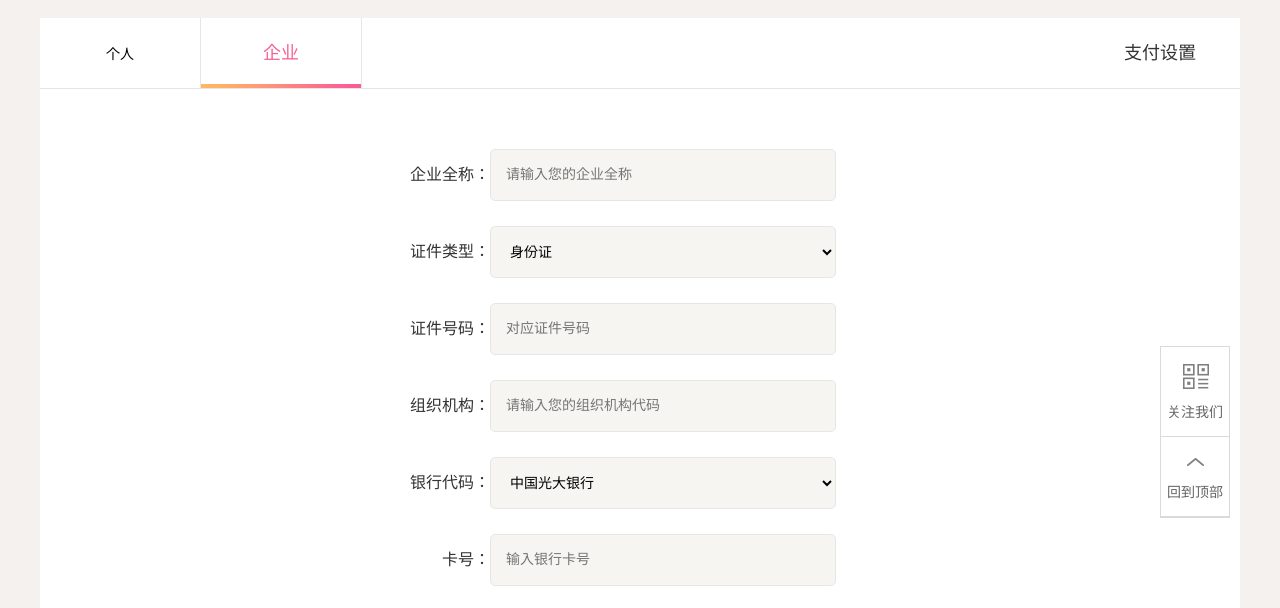
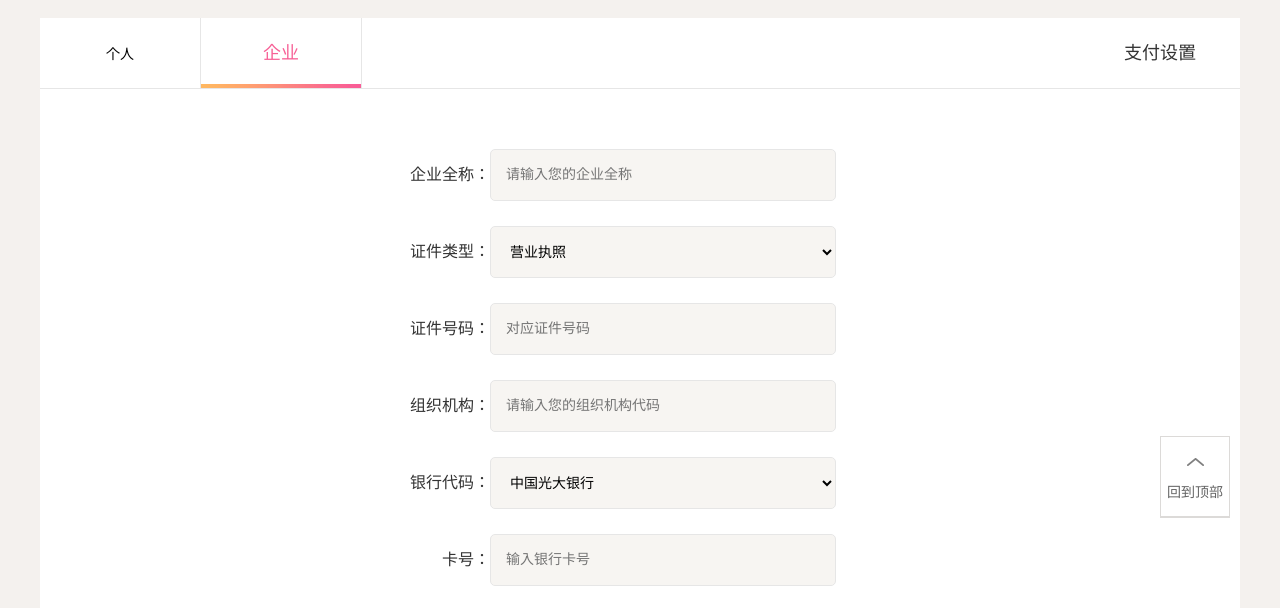
Before and after one commit to hfjingtuo/dolaing-web, a plain HTML site: page web/member/openAccount.html in a window 1280 px wide. Both pictures are taken after a click on the item "企业". Shown: the part 182-790 px from the top of the page. Drawn offline with Linux system fonts and the light colour scheme.

Commit message:
修复bug

```diff
--- a/js/common/_side.js
+++ b/js/common/_side.js
@@ -1,10 +1,10 @@
 document.write('<ul class="side">' +
+    // '    <li>' +
+    // '    <img src="../../img/img_side_follow.png"/>' +
+    // '    <h4>关注我们</h4>' +
+    // '    </li>' +
     '    <li>' +
-    '    <img src="../../img/img_side_follow.png"/>' +
-    '    <h4>关注我们</h4>' +
-    '    </li>' +
-    '    <li>' +
-    '    <img src="../../img/img_side_top.png"/>' +
-    '    <h4>回到顶部</h4>' +
+    '    <a href="#top"><img src="../../img/img_side_top.png"/>' +
+    '    <h4>回到顶部</h4></a>' +
     '    </li>' +
     '    </ul>');
--- a/web/member/openAccount.html
+++ b/web/member/openAccount.html
@@ -41,21 +41,8 @@
 				<li>
 					<h3 class="fl">证件类型：</h3>
 					<select class="fl"  name="certType">
-						<option value="00">身份证</option>
 						<option value="62">营业执照</option>
-						<option value="63">税务登记证</option>
-						<option value="01">护照</option>
-						<option value="05">户口本</option>
-						<option value="02">军官证</option>
-						<option value="03">士兵证</option>
-						<option value="04">回乡证</option>
-						<option value="06">外国护照</option>
-						<option value="08">暂住证</option>
-						<option value="09">警官证</option>
-						<option value="10">文职干部证</option>
-						<option value="11">港澳同胞回乡证</option>
-						<option value="61">组织机构代码证</option>
-						<option value="07">其他</option>
+						<option value="C15">统一社会信用代码</option>
 					</select>
 				</li>
 				<li>
--- a/web/pay/paySuccess.html
+++ b/web/pay/paySuccess.html
@@ -5,7 +5,7 @@
     <link rel="stylesheet" href="/css/style.css"/>
     <script src="/js/common/common.js"></script>
     <script src="/js/common/_head.js"></script>
-    <script src="/js/module/buyer/paySuccess.js"></script>
+    <script src="/js/module/pay/paySuccess.js"></script>
     <title>完成支付</title>
 </head>
 <body>
```
